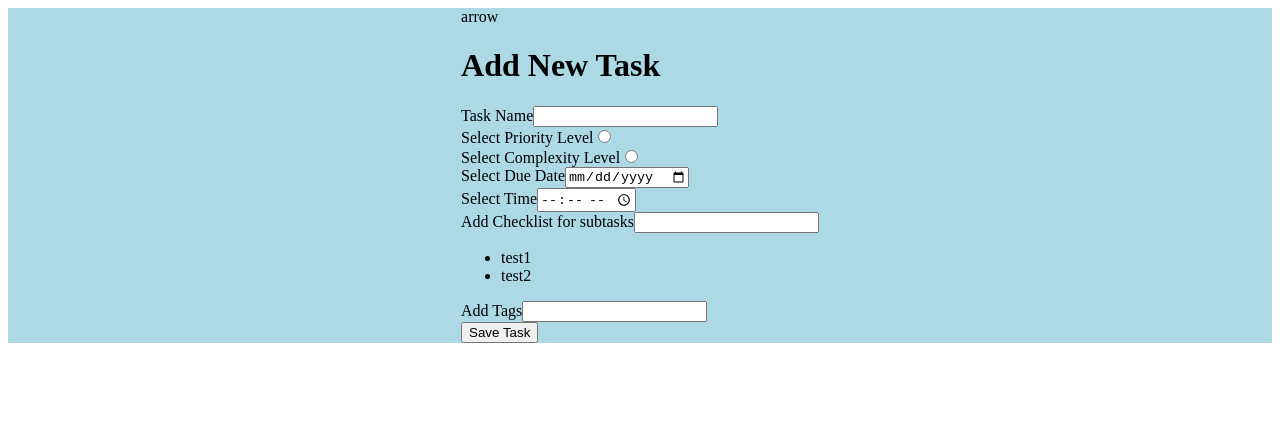
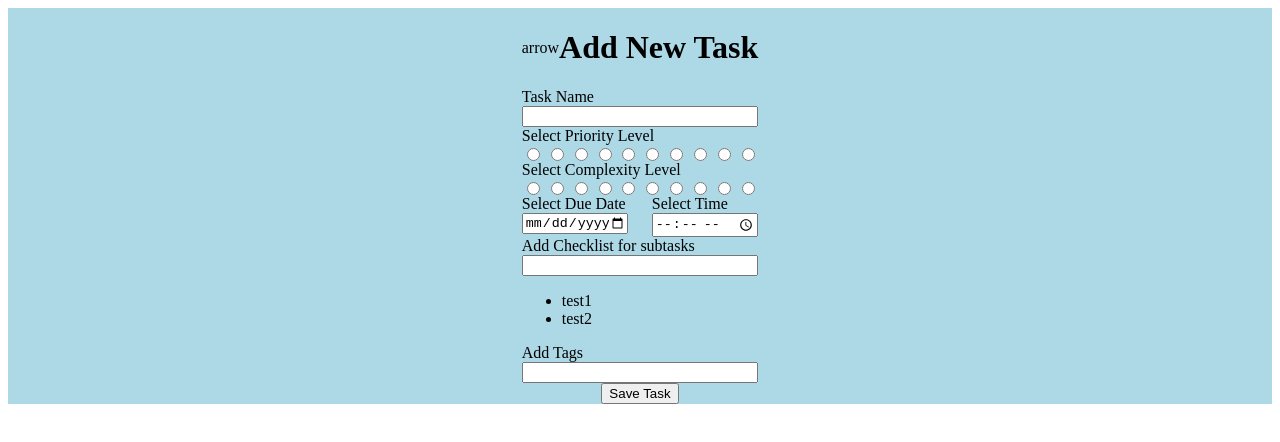
Before and after one commit to ImranHuhn/react_todo_app, a React (Vite) app: page / in a window 1280 px wide. Shown: the top 442 px of the page. Built offline with nearby package versions, Linux system fonts and the light colour scheme.

Commit message:
aligned elements with css for add task

```diff
--- a/src/App.css
+++ b/src/App.css
@@ -49,3 +49,66 @@
   max-width: 1280px;
   margin: 0 auto;
 }
+
+.add__header{
+  display: flex;
+  align-items: center;
+  justify-content: space-between;
+}
+
+.add__task{
+  display: flex;
+  flex-direction: column;
+}
+
+.add__priority{
+  display: flex;
+  flex-direction: column;
+}
+
+.add__priority-radio-wrapper{
+  display: flex;
+  justify-content: space-between;
+}
+
+.add__complexity{
+  display: flex;
+  flex-direction: column;
+}
+
+.add__complexity-radio-wrapper{
+  display: flex;
+  justify-content: space-between;
+}
+
+.add__date-time{
+  display: flex;
+  justify-content: space-between;
+}
+
+.add__date-wrapper{
+  display: flex;
+  flex-direction: column;
+  width: 45%;
+}
+
+.add__time-wrapper{
+  display: flex;
+  flex-direction: column;
+  width: 45%
+}
+
+.add__list{
+  display:flex;
+  flex-direction: column;
+}
+
+.add__tags{
+  display: flex;
+  flex-direction: column;
+}
+
+.add__button-wrapper{
+  display: flex;
+  justify-content: center;
+}
--- a/src/App.jsx
+++ b/src/App.jsx
@@ -7,8 +7,8 @@ class App extends React.Component {
     return <div className="main__container">
       <div className="add__container">
         <div className="add__header">
-          <div className="add__header--back">arrow</div>
-          <h1 className="add__header--title">Add New Task</h1>
+          <div className="add__header-back">arrow</div>
+          <h1 className="add__header-title">Add New Task</h1>
         </div>
         <div>
           <div className="add__task">
@@ -17,18 +17,40 @@ class App extends React.Component {
           </div>
           <div className="add__priority">
             <label for="priority">Select Priority Level</label>
-            <input name="priority" type="radio"/>
+            <div className="add__priority-radio-wrapper">
+              <input name="priority" type="radio"/>
+              <input name="priority" type="radio"/>
+              <input name="priority" type="radio"/>
+              <input name="priority" type="radio"/>
+              <input name="priority" type="radio"/>
+              <input name="priority" type="radio"/>
+              <input name="priority" type="radio"/>
+              <input name="priority" type="radio"/>
+              <input name="priority" type="radio"/>
+              <input name="priority" type="radio"/>
+            </div>
           </div>
           <div className="add__complexity">
             <label for="complexity">Select Complexity Level</label>
-            <input name="complexity" type="radio"/>
+            <div className="add__complexity-radio-wrapper">
+              <input name="complexity" type="radio"/>
+              <input name="complexity" type="radio"/>
+              <input name="complexity" type="radio"/>
+              <input name="complexity" type="radio"/>
+              <input name="complexity" type="radio"/>
+              <input name="complexity" type="radio"/>
+              <input name="complexity" type="radio"/>
+              <input name="complexity" type="radio"/>
+              <input name="complexity" type="radio"/>
+              <input name="complexity" type="radio"/>
+            </div>
           </div>
           <div className="add__date-time">
-            <div>
+            <div className="add__date-wrapper">
               <label for="date">Select Due Date</label>
               <input name="date" type="date"/>
             </div>
-            <div>
+            <div className="add__time-wrapper">
               <label for="time">Select Time</label>
               <input name="time" type="time"/>
             </div>
@@ -47,8 +69,8 @@ class App extends React.Component {
             <label for="tags">Add Tags</label>
             <input name="tags" type="text"/>
           </div>
-          <div>
-            <button>Save Task</button>
+          <div className="add__button-wrapper">
+            <button className="add__button">Save Task</button>
           </div>
         </div>
       </div>
```
